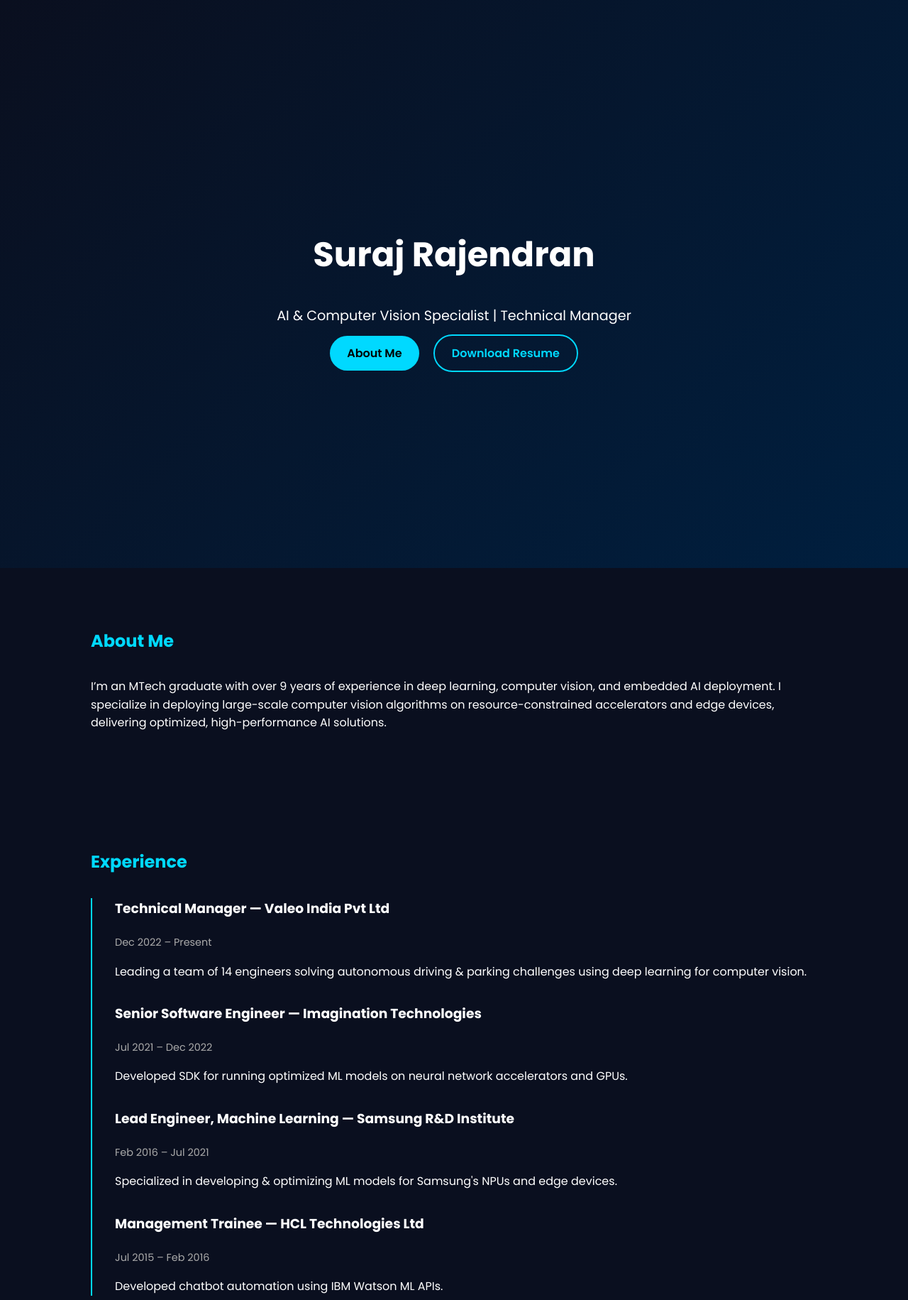
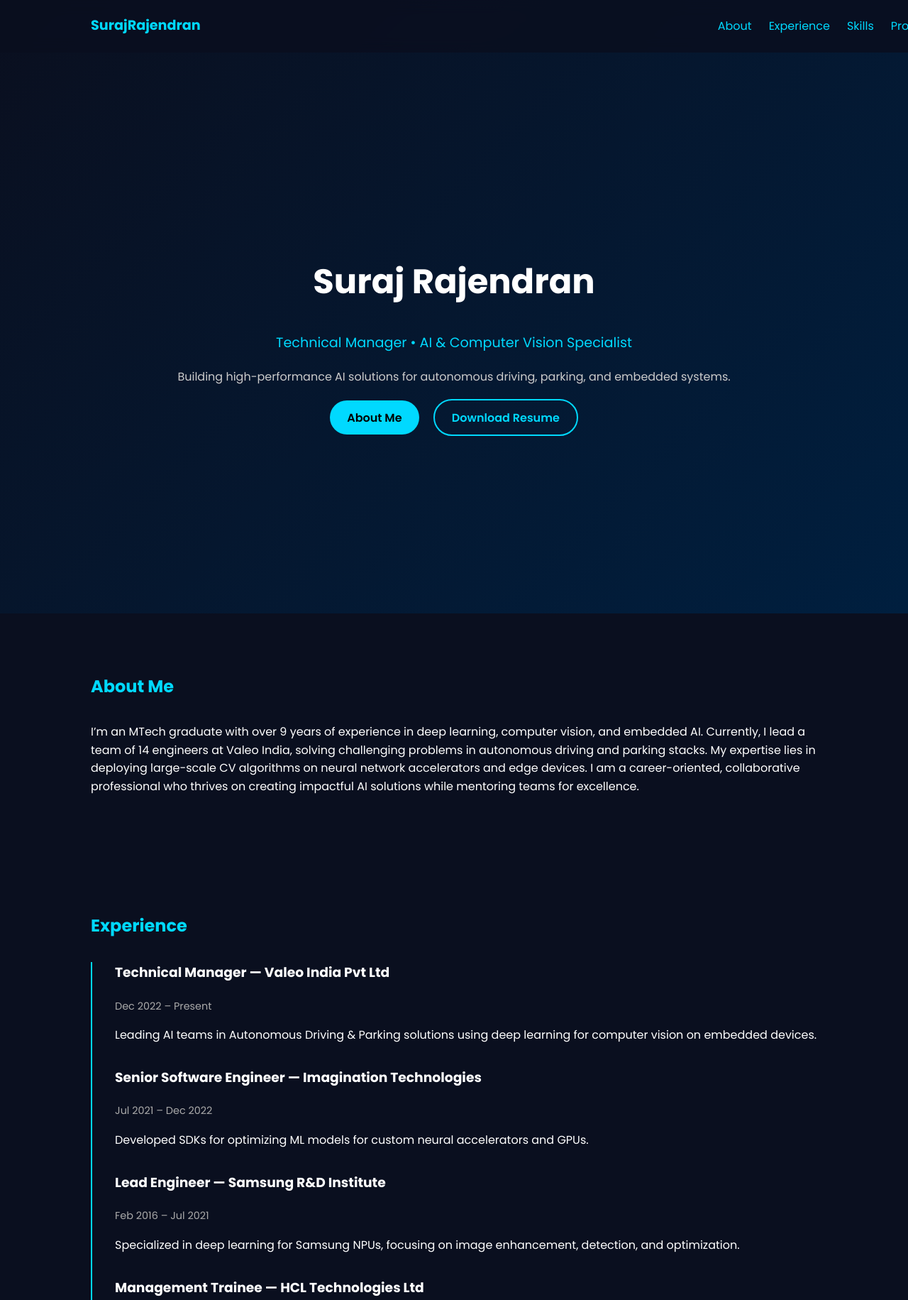
Before and after one commit to Suraj-R/suraj-portfolio, a plain HTML site: page index.html in a window 1280 px wide. Shown: the top 1831 px of the page at 71% size. Drawn offline with Linux system fonts and the light colour scheme.

Commit message:
version2 - improved design
Upgraded Design Highlights
Hero Section → Gradient + animated background + professional headline + tagline.

About Me → Combines your personality + leadership + tech expertise.

Experience → Beautiful animated timeline.

Skills → Icon-based responsive skill grid.

Projects → Interactive hover effects.

Contact → Minimal yet professional.

Responsive → Media queries ensure perfect scaling on all devices.

```diff
--- a/index.html
+++ b/index.html
@@ -10,11 +10,26 @@
     <script src="script.js" defer></script>
 </head>
 <body>
+    <!-- Navigation -->
+    <nav class="navbar">
+        <div class="nav-container">
+            <a href="#home" class="logo">Suraj<span>Rajendran</span></a>
+            <ul class="nav-links">
+                <li><a href="#about">About</a></li>
+                <li><a href="#experience">Experience</a></li>
+                <li><a href="#skills">Skills</a></li>
+                <li><a href="#projects">Projects</a></li>
+                <li><a href="#contact">Contact</a></li>
+            </ul>
+        </div>
+    </nav>
+
     <!-- Hero Section -->
-    <header class="hero">
+    <header id="home" class="hero">
         <div class="hero-content">
             <h1>Suraj Rajendran</h1>
-            <p class="tagline">AI & Computer Vision Specialist | Technical Manager</p>
+            <p class="tagline">Technical Manager • AI & Computer Vision Specialist</p>
+            <p class="subtitle">Building high-performance AI solutions for autonomous driving, parking, and embedded systems.</p>
             <div class="hero-buttons">
                 <a href="#about" class="btn primary">About Me</a>
                 <a href="Suraj_Resume.pdf" target="_blank" class="btn secondary">Download Resume</a>
@@ -26,9 +41,10 @@
     <section id="about" class="section">
         <h2>About Me</h2>
         <p>
-            I’m an MTech graduate with over 9 years of experience in deep learning, computer vision,
-            and embedded AI deployment. I specialize in deploying large-scale computer vision algorithms
-            on resource-constrained accelerators and edge devices, delivering optimized, high-performance AI solutions.
+            I’m an MTech graduate with over 9 years of experience in deep learning, computer vision, and embedded AI.
+            Currently, I lead a team of 14 engineers at Valeo India, solving challenging problems in autonomous driving and parking stacks.
+            My expertise lies in deploying large-scale CV algorithms on neural network accelerators and edge devices.
+            I am a career-oriented, collaborative professional who thrives on creating impactful AI solutions while mentoring teams for excellence.
         </p>
     </section>
 
@@ -39,22 +55,22 @@
             <div class="timeline-item">
                 <h3>Technical Manager — Valeo India Pvt Ltd</h3>
                 <span class="date">Dec 2022 – Present</span>
-                <p>Leading a team of 14 engineers solving autonomous driving & parking challenges using deep learning for computer vision.</p>
+                <p>Leading AI teams in Autonomous Driving & Parking solutions using deep learning for computer vision on embedded devices.</p>
             </div>
             <div class="timeline-item">
                 <h3>Senior Software Engineer — Imagination Technologies</h3>
                 <span class="date">Jul 2021 – Dec 2022</span>
-                <p>Developed SDK for running optimized ML models on neural network accelerators and GPUs.</p>
+                <p>Developed SDKs for optimizing ML models for custom neural accelerators and GPUs.</p>
             </div>
             <div class="timeline-item">
-                <h3>Lead Engineer, Machine Learning — Samsung R&D Institute</h3>
+                <h3>Lead Engineer — Samsung R&D Institute</h3>
                 <span class="date">Feb 2016 – Jul 2021</span>
-                <p>Specialized in developing & optimizing ML models for Samsung's NPUs and edge devices.</p>
+                <p>Specialized in deep learning for Samsung NPUs, focusing on image enhancement, detection, and optimization.</p>
             </div>
             <div class="timeline-item">
                 <h3>Management Trainee — HCL Technologies Ltd</h3>
                 <span class="date">Jul 2015 – Feb 2016</span>
-                <p>Developed chatbot automation using IBM Watson ML APIs.</p>
+                <p>Automated chat support using IBM Watson ML APIs, significantly reducing manual load.</p>
             </div>
         </div>
     </section>
@@ -73,6 +89,8 @@
             <span>YOLO</span>
             <span>EfficientDet</span>
             <span>Embedded AI</span>
+            <span>Edge Deployment</span>
+            <span>Computer Vision</span>
         </div>
     </section>
 
@@ -82,19 +100,19 @@
         <div class="projects-grid">
             <div class="project-card">
                 <h3>Autonomous Driving & Parking Stack</h3>
-                <p>Designed CV pipeline for parking and autonomous driving using embedded AI accelerators.</p>
+                <p>Full CV pipeline for embedded AI accelerators in parking and autonomous driving applications.</p>
             </div>
             <div class="project-card">
                 <h3>Edge AI Object Detection</h3>
-                <p>Optimized YOLO/EfficientDet for low-power NPUs.</p>
+                <p>Optimized YOLO/EfficientDet for low-power NPUs in automotive contexts.</p>
             </div>
             <div class="project-card">
                 <h3>Image Enhancement</h3>
-                <p>Implemented DPED & SR-GAN for real-time enhancement.</p>
+                <p>Developed DPED & SR-GAN for real-time visual enhancement in embedded devices.</p>
             </div>
             <div class="project-card">
                 <h3>Classical Music Generator</h3>
-                <p>Generated new music compositions using spectrogram-based deep learning models.</p>
+                <p>Created a spectrogram-based deep learning system to generate original classical compositions.</p>
             </div>
         </div>
     </section>
@@ -110,7 +128,7 @@
     </section>
 
     <footer>
-        <p>© 2025 Suraj Rajendran</p>
+        <p>© 2025 Suraj Rajendran | All Rights Reserved</p>
     </footer>
 </body>
 </html>
--- a/style.css
+++ b/style.css
@@ -16,96 +16,149 @@ a {
     text-decoration: none;
 }
 
-header.hero {
+/* Navbar */
+.navbar {
+    position: fixed;
+    width: 100%;
+    top: 0;
+    background: rgba(10, 15, 31, 0.85);
+    backdrop-filter: blur(10px);
+    padding: 0.5rem 10%;
+    z-index: 1000;
+}
+.nav-container {
+    display: flex;
+    justify-content: space-between;
+    align-items: center;
+}
+.logo {
+    font-weight: 700;
+    font-size: 1.2rem;
+}
+.logo span {
+    color: #00d9ff;
+}
+.nav-links {
+    list-style: none;
+    display: flex;
+    gap: 1.5rem;
+}
+.nav-links li {
+    display: inline;
+}
+
+/* Hero */
+.hero {
+    height: 100vh;
     background: linear-gradient(135deg, #0a0f1f, #001f3f);
-    height: 100vh;
     display: flex;
     justify-content: center;
     align-items: center;
     text-align: center;
+    padding-top: 4rem;
 }
-
 .hero h1 {
     font-size: 3rem;
 }
-
 .tagline {
     font-size: 1.2rem;
-    margin-bottom: 1.5rem;
+    margin-top: 0.5rem;
+    color: #00d9ff;
 }
-
+.subtitle {
+    margin: 1rem 0 2rem;
+    font-size: 1rem;
+    color: #ccc;
+}
 .btn {
     padding: 0.8rem 1.5rem;
     margin: 0 0.5rem;
     border-radius: 30px;
-    border: none;
-    cursor: pointer;
     font-weight: 600;
+    transition: 0.3s;
 }
-
 .btn.primary {
     background: #00d9ff;
     color: #000;
 }
-
+.btn.primary:hover {
+    background: #00a6c7;
+}
 .btn.secondary {
     background: transparent;
     border: 2px solid #00d9ff;
     color: #00d9ff;
 }
+.btn.secondary:hover {
+    background: #00d9ff;
+    color: #000;
+}
 
+/* Sections */
 .section {
     padding: 4rem 10%;
-    background: #0a0f1f;
 }
-
 .section h2 {
     color: #00d9ff;
     margin-bottom: 2rem;
 }
 
+/* Timeline */
 .timeline {
     border-left: 2px solid #00d9ff;
     padding-left: 2rem;
 }
-
 .timeline-item {
     margin-bottom: 2rem;
 }
-
 .date {
     font-size: 0.9rem;
     color: #aaa;
 }
 
+/* Skills */
 .skills-grid {
     display: grid;
-    grid-template-columns: repeat(auto-fit, minmax(120px, 1fr));
+    grid-template-columns: repeat(auto-fit, minmax(140px, 1fr));
     gap: 1rem;
 }
-
 .skills-grid span {
     background: #001f3f;
-    padding: 0.5rem 1rem;
+    padding: 0.7rem;
     border-radius: 20px;
     text-align: center;
 }
 
+/* Projects */
 .projects-grid {
     display: grid;
-    grid-template-columns: repeat(auto-fit, minmax(240px, 1fr));
+    grid-template-columns: repeat(auto-fit, minmax(260px, 1fr));
     gap: 2rem;
 }
-
 .project-card {
     background: #001f3f;
     padding: 1.5rem;
     border-radius: 10px;
+    transition: 0.3s;
+}
+.project-card:hover {
+    transform: translateY(-5px);
 }
 
+/* Footer */
 footer {
     text-align: center;
     padding: 1rem;
     background: #001529;
     font-size: 0.9rem;
 }
+
+/* Responsive */
+@media (max-width: 768px) {
+    .hero h1 {
+        font-size: 2rem;
+    }
+    .nav-links {
+        display: none;
+    }
+}
```
